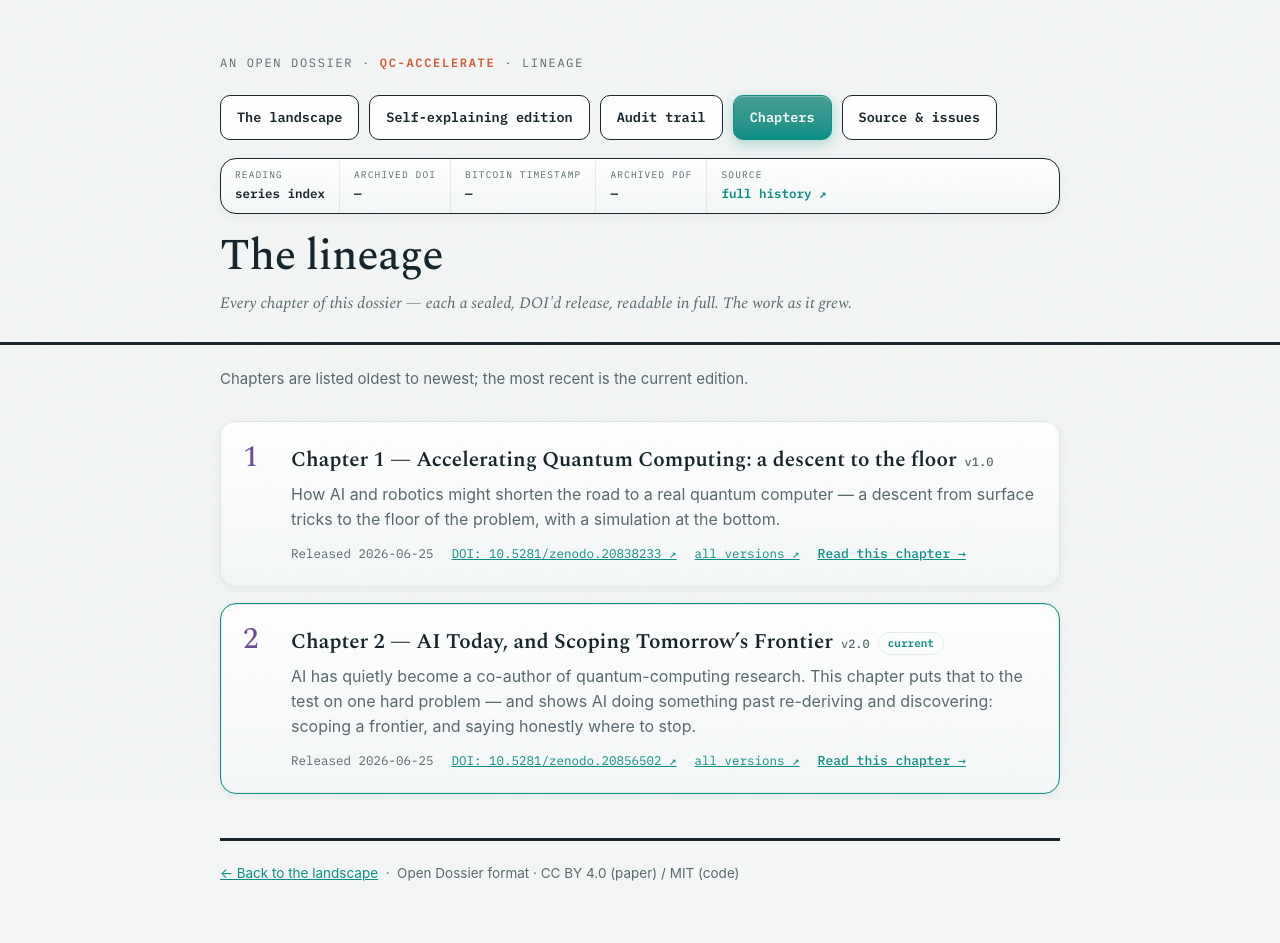
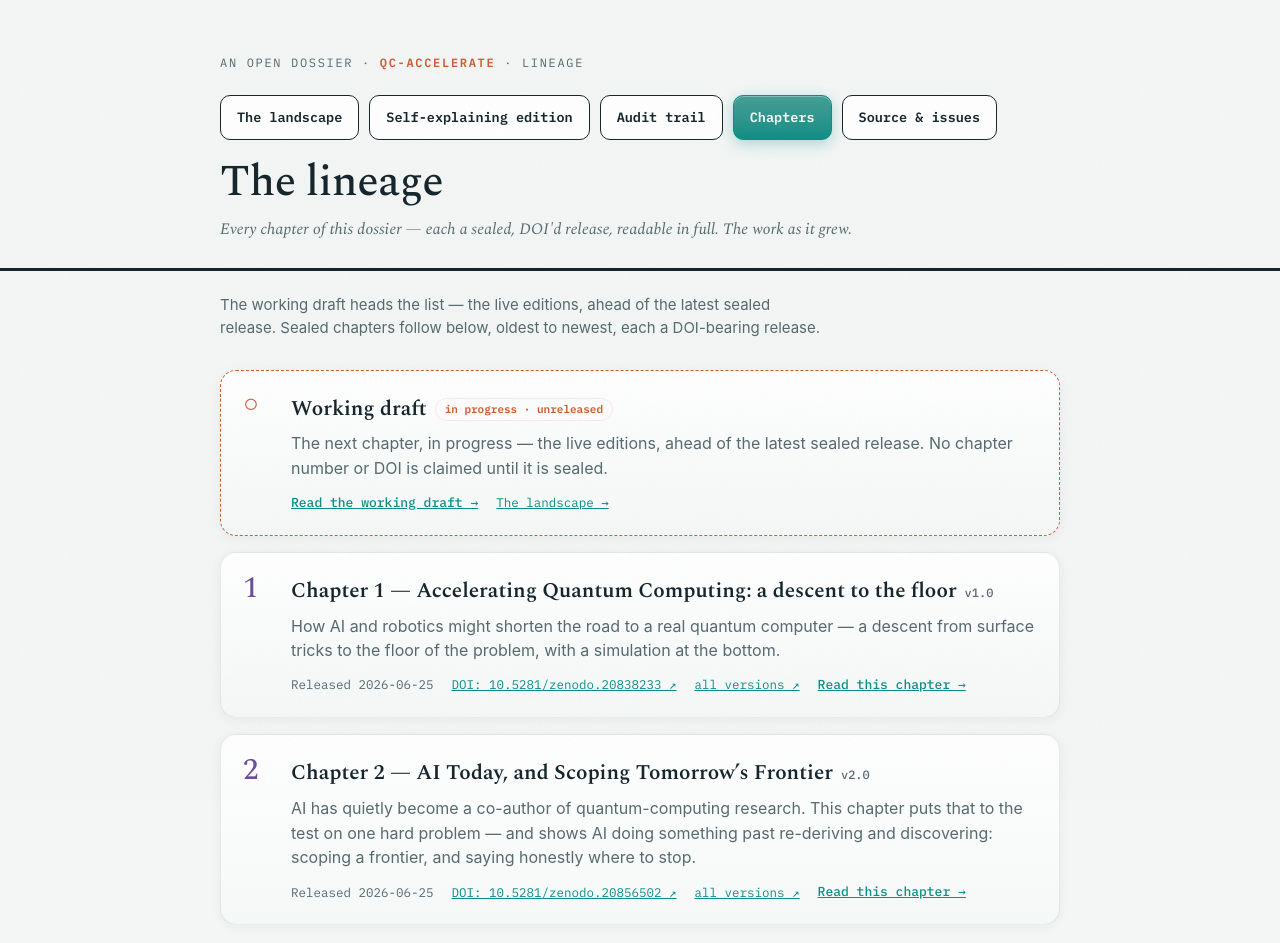
Before and after one commit to m4gr4th34/dossier-QC-Accelerate, a website: page lineage.html in a window 1280 px wide. Shown: the top 943 px of the page. Drawn offline with nearby package versions, Linux system fonts and the light colour scheme.

Commit message:
feat(lineage): flip live site to the working-draft framing (template 159b0de)
The live editions are the unreleased working draft, not a sealed chapter.
The lineage strip in index/paper/dossier now reads 'Working draft · latest
release Chapter N' — an ancestor back-link only, never a forward/next claim.
lineage.html gains the working-draft in-progress head entry (no number/DOI,
links the live editions), and drops the empty dashed provenance bar (with its
PDF item) plus the orphaned current/empty-state CSS. Resolves the 'you're on
Chapter 2' mislabel: the live site is the next chapter in progress, ahead of
the latest seal. No chapter number or DOI is claimed until it is sealed.

```diff
--- a/lineage.html
+++ b/lineage.html
@@ -69,25 +69,6 @@
   }
   h1{font-weight:500; letter-spacing:-.014em}
 
-  /* ===== provenance bar — cloned verbatim from index.html (chrome standardization) ===== */
-.provenance{display:flex;flex-wrap:wrap;gap:0;margin:18px 0 4px;border:1.5px solid var(--ink);background:var(--card);font-family:var(--mono);font-size:12px;overflow:hidden}
-.provenance .pv-item{display:flex;flex-direction:column;gap:2px;padding:9px 14px;border-right:1px solid var(--line);text-decoration:none;color:var(--ink);min-width:0}
-.provenance .pv-item:last-child{border-right:none}
-.provenance a.pv-item:hover{background:var(--teal-soft,#e3f0f0)}
-.provenance .pv-k{font-size:9.5px;letter-spacing:.12em;text-transform:uppercase;color:var(--ink2)}
-.provenance .pv-v{font-size:12.5px;font-weight:600;white-space:nowrap;overflow:hidden;text-overflow:ellipsis}
-.provenance a.pv-item .pv-v{color:var(--teal)}
-#pv-state{color:var(--open,#b07d1f)}
-@media(max-width:560px){.provenance .pv-item{flex:1 1 45%;border-bottom:1px solid var(--line)}}
-
-  /* .provenance surface treatment (rounded + lit) — same as the editions' bar */
-  .provenance{
-    border-radius:var(--r-lg); overflow:hidden;
-    background:linear-gradient(180deg,#ffffff,#f4f8f7);
-    box-shadow:var(--shadow-soft), inset 0 1px 0 rgba(255,255,255,.85);
-    transition:box-shadow .2s ease, transform .2s ease;
-  }
-
   /* ===== lineage list — reuses the ol.phases numbered-card idiom ===== */
   .intro{color:var(--ink2); max-width:64ch; margin:22px 0 0; font-size:15px}
   ol.lineage{list-style:none;counter-reset:ch;margin:30px 0 10px;padding:0}
@@ -103,27 +84,29 @@
     font-family:var(--serif); font-size:30px; font-weight:500;
     color:var(--violet); line-height:1;
   }
-  ol.lineage li.current{ border-color:var(--teal);
-    box-shadow:var(--shadow-soft), 0 0 0 1px var(--teal-soft) inset; }
   .ch-title{font-family:var(--serif); font-weight:600; font-size:21px;
     margin:0 0 6px; color:var(--ink);}
   .ch-title .tag{font-family:var(--mono); font-size:12px; font-weight:500;
     color:var(--ink2); margin-left:8px;}
-  .ch-current-badge{display:inline-block; font-family:var(--mono); font-size:11px;
-    color:var(--teal); border:1px solid var(--teal-soft); border-radius:var(--r-pill);
-    padding:2px 9px; margin-left:8px; vertical-align:middle;}
   .ch-summary{color:var(--ink2); margin:0 0 12px; line-height:1.55;}
   .ch-meta{font-family:var(--mono); font-size:12.5px; color:var(--ink2);
     display:flex; gap:18px; flex-wrap:wrap; align-items:center;}
   .ch-meta a{color:var(--teal);}
   .ch-read{font-family:var(--mono); font-size:13px; font-weight:500;}
-  .lineage-empty{background:var(--card); border:1px solid var(--line);
-    border-radius:var(--r-lg); box-shadow:var(--shadow-soft);
-    padding:28px; color:var(--ink2); line-height:1.6;}
-  /* visible keyboard focus for in-card links (the cloned .btn:focus-visible
-     only covers nav buttons) */
-  ol.lineage a:focus-visible,.lineage-empty a:focus-visible{
+  /* visible keyboard focus for non-nav links — the in-card chapter links and
+     the load-failure note (the cloned .btn:focus-visible only covers nav buttons) */
+  ol.lineage a:focus-visible,.lineage-loaderr a:focus-visible{
     outline:3px solid var(--coral); outline-offset:2px; border-radius:2px;}
+  /* working-draft head — the live, unreleased tip (not a sealed chapter) */
+  ol.lineage li.draft-head{ counter-increment:none;           /* claims no chapter number */
+    border-style:dashed; border-color:var(--coral); }
+  ol.lineage li.draft-head::before{ content:'\25CB'; color:var(--coral);
+    font-family:var(--serif); font-size:26px; }
+  .ch-draft-badge{ display:inline-block; font-family:var(--mono); font-size:11px;
+    color:var(--coral); border:1px solid var(--coral-soft); border-radius:var(--r-pill);
+    padding:2px 9px; margin-left:8px; vertical-align:middle; }
+  .lineage-loaderr{ font-family:var(--mono); font-size:12.5px; color:var(--ink2); margin:4px 0 0; }
+  .lineage-loaderr a{ color:var(--teal); }
 </style>
 </head>
 <body>
@@ -137,13 +120,6 @@
       <a class="btn primary" href="lineage.html">Chapters</a>
       <a class="btn" href="https://github.com/m4gr4th34/dossier-QC-Accelerate">Source &amp; issues</a>
     </div>
-    <div class="provenance" role="contentinfo" aria-label="Provenance and verification">
-      <span class="pv-item"><span class="pv-k">Reading</span><span class="pv-v">series index</span></span>
-      <span class="pv-item"><span class="pv-k">Archived DOI</span><span class="pv-v">—</span></span>
-      <span class="pv-item"><span class="pv-k">Bitcoin timestamp</span><span class="pv-v">—</span></span>
-      <span class="pv-item"><span class="pv-k">Archived PDF</span><span class="pv-v">—</span></span>
-      <a class="pv-item" href="https://github.com/m4gr4th34/dossier-QC-Accelerate" target="_blank" rel="noopener"><span class="pv-k">Source</span><span class="pv-v">full history ↗</span></a>
-    </div>
     <h1>The lineage</h1>
     <div class="byline">Every chapter of this dossier — each a sealed, DOI'd release, readable in full. The work as it grew.</div>
   </div>
@@ -151,7 +127,7 @@
 <div class="wrap">
 
 <main>
-  <p class="intro">Chapters are listed oldest to newest; the most recent is the current edition.</p>
+  <p class="intro">The working draft heads the list — the live editions, ahead of the latest sealed release. Sealed chapters follow below, oldest to newest, each a DOI-bearing release.</p>
   <ol class="lineage" id="lineage"></ol>
 </main>
 
@@ -163,39 +139,51 @@
 </div>
 
 <script>
-// Renders lineage.json into the chapter list. Mirrors the provenance.json
-// fetch().then().catch() shape; builds DOM with createElement/textContent so
-// chapter titles/summaries can never inject markup. Empty/standalone or a load
-// failure both fall back to a graceful .lineage-empty state (emptiness is an
-// invitation, not an error).
+// Renders lineage.json into the chapter list, newest-first: a synthetic
+// WORKING-DRAFT head entry (the live, unreleased tip — never stored in
+// lineage.json) sits above the sealed chapters, built with createElement/
+// textContent so titles/summaries can never inject markup. The working draft
+// ALWAYS shows (a brand-new dossier IS a working draft); a load failure still
+// shows it and appends a small note. No sealed chapter is marked "current" —
+// the working draft is the current, in-progress thing now.
 (function(){
   var ol = document.getElementById('lineage');
 
-  function renderEmpty(isError){
-    var box = document.createElement('div');
-    box.className = 'lineage-empty';
-    var p = document.createElement('p');
-    p.style.margin = '0 0 10px';
-    p.textContent = isError
-      ? 'The chapter list couldn’t be loaded here. View this dossier’s releases on the repository.'
-      : 'This dossier has no sealed chapters yet. A single-chapter dossier has no lineage to show — the first release will appear here as Chapter 1.';
-    box.appendChild(p);
-    var a = document.createElement('a');
-    a.href = 'https://github.com/m4gr4th34/dossier-QC-Accelerate/releases';
-    a.target = '_blank'; a.rel = 'noopener';
-    a.textContent = 'View releases on the repository →';
-    box.appendChild(a);
-    if (ol && ol.parentNode) ol.parentNode.replaceChild(box, ol);
+  function draftHead(){
+    var li = document.createElement('li');
+    li.className = 'draft-head';
+
+    var title = document.createElement('div');
+    title.className = 'ch-title';
+    title.appendChild(document.createTextNode('Working draft'));
+    var badge = document.createElement('span');
+    badge.className = 'ch-draft-badge';
+    badge.textContent = 'in progress · unreleased';
+    title.appendChild(badge);
+    li.appendChild(title);
+
+    var sum = document.createElement('p');
+    sum.className = 'ch-summary';
+    sum.textContent = 'The next chapter, in progress — the live editions, ahead of the latest sealed release. No chapter number or DOI is claimed until it is sealed.';
+    li.appendChild(sum);
+
+    var meta = document.createElement('div');
+    meta.className = 'ch-meta';
+    var read = document.createElement('a');
+    read.className = 'ch-read';
+    read.href = 'paper.html';            // live self-explaining edition
+    read.textContent = 'Read the working draft →';
+    meta.appendChild(read);
+    var land = document.createElement('a');
+    land.href = 'index.html';            // live landscape
+    land.textContent = 'The landscape →';
+    meta.appendChild(land);
+    li.appendChild(meta);
+    return li;
   }
 
-  fetch('lineage.json').then(function(r){ return r.json(); }).then(function(d){
-    var chs = (d && d.chapters ? d.chapters : []).slice().sort(function(a, b){ return a.n - b.n; });
-    if (!chs.length){ renderEmpty(false); return; }
-    var currentN = Math.max.apply(null, chs.map(function(c){ return c.n; }));
-
-    chs.forEach(function(c){
-      var li = document.createElement('li');
-      if (c.n === currentN) li.className = 'current';
+  function sealed(c){
+    var li = document.createElement('li');   // NOT marked 'current' — the draft head is current
 
     var title = document.createElement('div');
     title.className = 'ch-title';
@@ -205,12 +193,6 @@
       tag.className = 'tag';
       tag.textContent = c.tag;
       title.appendChild(tag);
-      }
-      if (c.n === currentN){
-        var badge = document.createElement('span');
-        badge.className = 'ch-current-badge';
-        badge.textContent = 'current';
-        title.appendChild(badge);
     }
     li.appendChild(title);
 
@@ -228,11 +210,8 @@
       rel.textContent = 'Released ' + c.released;
       meta.appendChild(rel);
     }
-      // DOI: cite the VERSION doi (pins this exact chapter). Fall back to the
-      // concept (all-versions) doi when no version doi exists; when both exist,
-      // add a small secondary "all versions" pointer to the concept doi. The
-      // 'https://doi.org/' prefix means a DOI string can never become a
-      // javascript: URL, and textContent keeps the label injection-safe.
+    // DOI: cite the VERSION doi (pins this exact chapter); fall back to concept
+    // (all-versions); when both exist, add a small secondary concept pointer.
     var vdoi = c.version_doi || '', cdoi = c.concept_doi || '';
     if (vdoi){
       var doi = document.createElement('a');
@@ -261,9 +240,33 @@
     meta.appendChild(read);
 
     li.appendChild(meta);
-      ol.appendChild(li);
+    return li;
+  }
+
+  function loadNote(){
+    var p = document.createElement('p');
+    p.className = 'lineage-loaderr';
+    p.appendChild(document.createTextNode('Sealed chapters couldn’t be loaded here — '));
+    var a = document.createElement('a');
+    a.href = 'https://github.com/m4gr4th34/dossier-QC-Accelerate/releases';
+    a.target = '_blank'; a.rel = 'noopener';
+    a.textContent = 'view releases on the repository →';
+    p.appendChild(a);
+    return p;
+  }
+
+  function render(chs){
+    ol.appendChild(draftHead());                 // working draft is ALWAYS the head
+    chs.forEach(function(c){ ol.appendChild(sealed(c)); });
+  }
+
+  fetch('lineage.json').then(function(r){ return r.json(); }).then(function(d){
+    var chs = (d && d.chapters ? d.chapters : []).slice().sort(function(a, b){ return a.n - b.n; });
+    render(chs);                                  // zero sealed -> draft head alone, no void
+  }).catch(function(){
+    render([]);                                   // load failure: still show the working draft
+    if (ol && ol.parentNode) ol.parentNode.insertBefore(loadNote(), ol.nextSibling);
   });
-  }).catch(function(){ renderEmpty(true); });
 })();
 </script>
 </body>
```
Also changed, not shown: dossier.html (+13 -16 lines), index.html (+13 -16 lines), paper.html (+13 -16 lines). Lines whose indentation alone changed are shown as unchanged.
